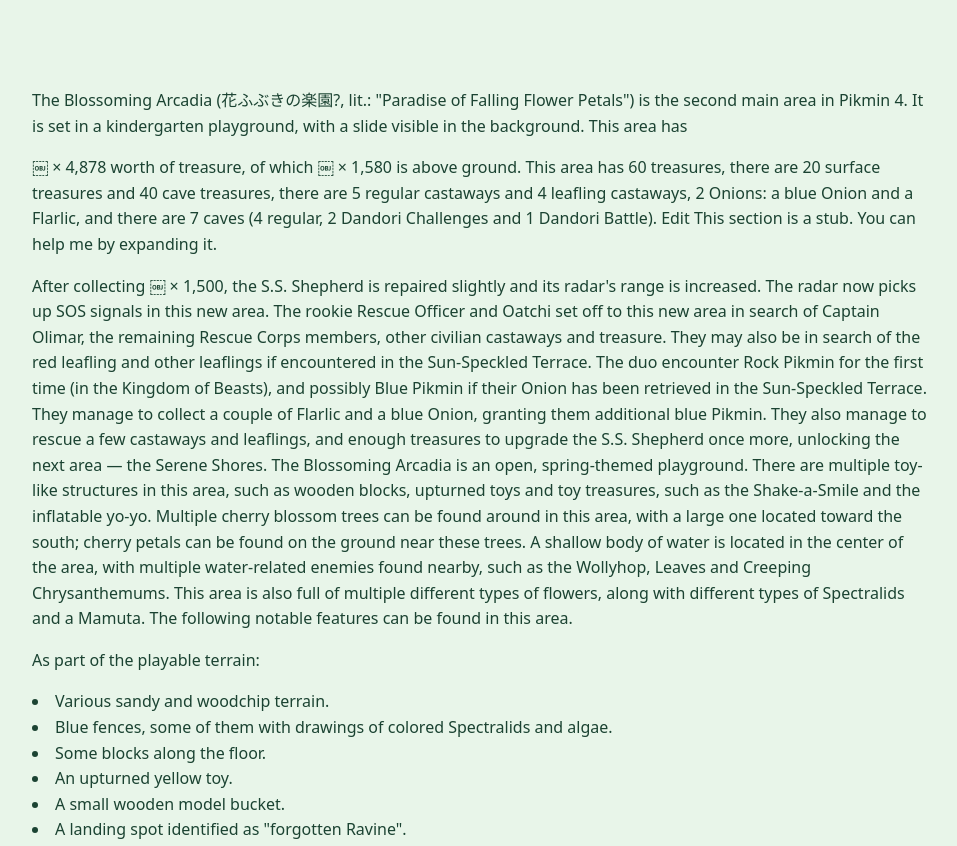
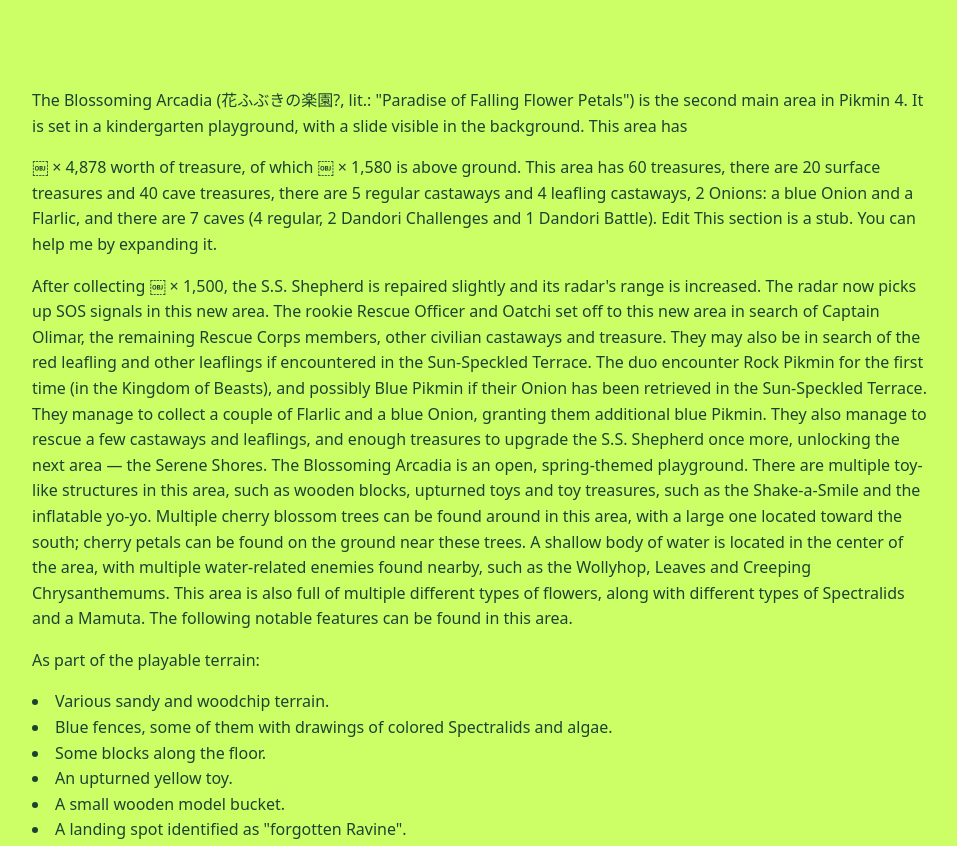
Before and after one commit to posyler/posyler.github.io, a plain HTML site: page index.html in a window 1280 px wide. Shown: the top 846 px of the page, without its empty margins (158-1115 px from the left). Drawn offline with Linux system fonts and the light colour scheme.

Commit message:
Update styles.css

```diff
--- a/css/styles.css
+++ b/css/styles.css
@@ -10,7 +10,7 @@
     Roboto, Oxygen, Ubuntu, Cantarell, "Open Sans", "Helvetica Neue",
     sans-serif;
 
-  background-color: #e8f5e9; /* soft green */
+  background-color: #ccff66; /* green */
   color: #1b4332; /* deep green text */
   line-height: 1.6;
 }
@@ -20,7 +20,7 @@
   max-width: 900px;           /* max width of content */
   margin: 0 auto;             /* center horizontally */
   padding: 32px 80px;         /* vertical 32px, horizontal 80px */
-  background-color: #e8f5e9;  /* soft green */
+  background-color: #ccff66;  /* green */
   border-radius: 12px;
 }
 
```
